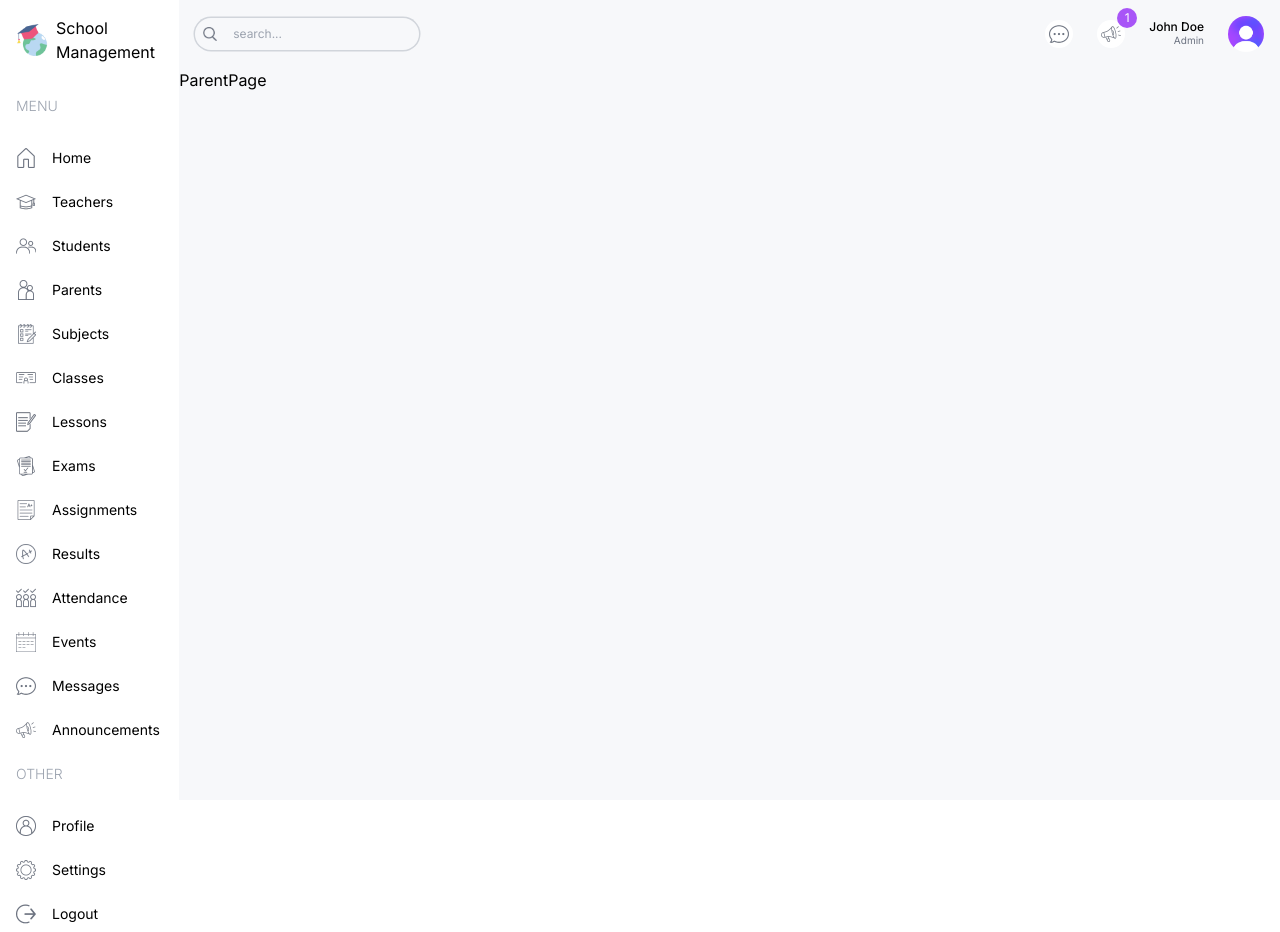
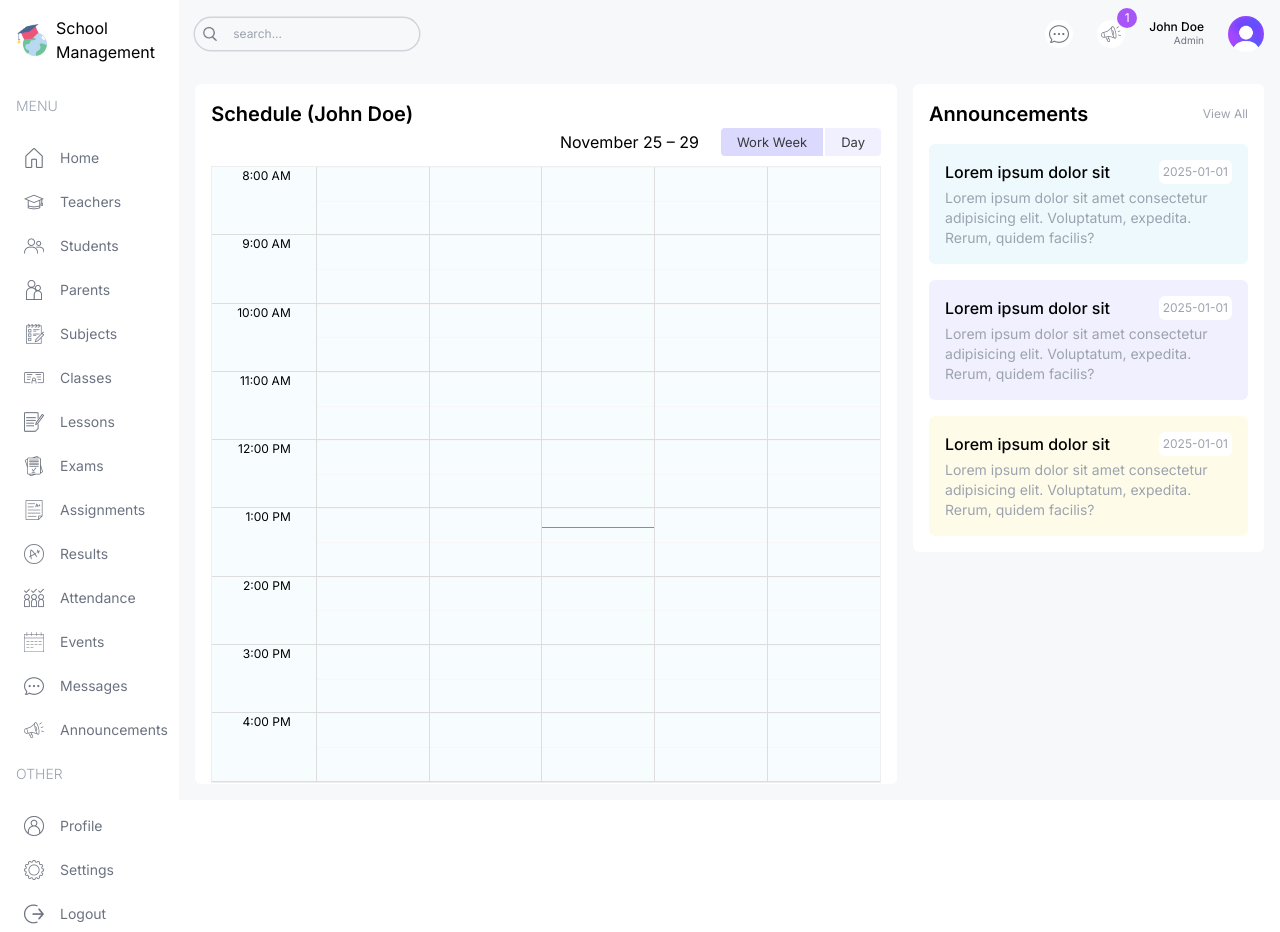
Before and after one commit to BentlyM/school-management-app, a Next.js app: page /parent in a window 1280 px wide. Built offline with nearby package versions, Linux system fonts and the light colour scheme.

Commit message:
completed homepages for all other users including calendars and charts for all of them respectively

```diff
--- a/package.json
+++ b/package.json
@@ -9,8 +9,10 @@
     "lint": "next lint"
   },
   "dependencies": {
+    "moment": "^2.30.1",
     "next": "^14.2.18",
     "react": "^18",
+    "react-big-calendar": "^1.16.3",
     "react-calendar": "^5.1.0",
     "react-dom": "^18",
     "recharts": "^2.13.3"
@@ -18,6 +20,7 @@
   "devDependencies": {
     "@types/node": "^20",
     "@types/react": "18.3.12",
+    "@types/react-big-calendar": "^1.16.0",
     "@types/react-dom": "^18",
     "eslint": "^8",
     "eslint-config-next": "14.2.5",
--- a/src/app/(dashboard)/layout.tsx
+++ b/src/app/(dashboard)/layout.tsx
@@ -18,7 +18,7 @@
       <Menu />
     </div>
     {/*Right*/}
-    <div className="w-[86%] md:w-[92%] lg:w-[84%] xl:w-[86%] bg-[#F7F8FA] overflow-scroll">
+    <div className="w-[86%] md:w-[92%] lg:w-[84%] xl:w-[86%] bg-[#F7F8FA] overflow-scroll flex flex-col">
       <NavBar />
       {children}
     </div>
--- a/src/app/(dashboard)/parent/page.tsx
+++ b/src/app/(dashboard)/parent/page.tsx
@@ -1,9 +1,22 @@
-import React from 'react'
+import Announcements from '@/components/Announcements';
+import BigCalendar from '@/components/BigCalender';
 
 const ParentPage = () => {
   return (
-    <div>ParentPage</div>
-  )
-}
+    <div className="flex-1 p-4 flex gap-4 flex-col xl:flex-row">
+      {/* LEFT */}
+      <div className="w-full xl:w-2/3">
+        <div className="h-full bg-white p-4 rounded-md">
+          <h1 className="text-xl font-semibold">Schedule (John Doe)</h1>
+          <BigCalendar />
+        </div>
+      </div>
+      {/* RIGHT */}
+      <div className="w-full xl:w-1/3 flex flex-col gap-8">
+        <Announcements />
+      </div>
+    </div>
+  );
+};
 
-export default ParentPage
+export default ParentPage;
--- a/src/app/(dashboard)/student/page.tsx
+++ b/src/app/(dashboard)/student/page.tsx
@@ -1,9 +1,24 @@
-import React from 'react'
+import Announcements from '@/components/Announcements';
+import BigCalendar from '@/components/BigCalender';
+import EventCalendar from '@/components/EventCalendar';
 
 const StudentPage = () => {
   return (
-    <div className=''>StudentPage</div>
-  )
-}
+    <div className="p-4 flex gap-4 flex-col xl:flex-row">
+      {/* LEFT */}
+      <div className="w-full xl:w-2/3">
+        <div className="h-full bg-white p-4 rounded-md">
+          <h1 className="text-xl font-semibold">Schedule (4A)</h1>
+          <BigCalendar />
+        </div>
+      </div>
+      {/* RIGHT */}
+      <div className="w-full xl:w-1/3 flex flex-col gap-8">
+        <EventCalendar />
+        <Announcements />
+      </div>
+    </div>
+  );
+};
 
-export default StudentPage
+export default StudentPage;
--- a/src/app/(dashboard)/teacher/page.tsx
+++ b/src/app/(dashboard)/teacher/page.tsx
@@ -1,9 +1,22 @@
-import React from 'react'
+import Announcements from '@/components/Announcements';
+import BigCalendar from '@/components/BigCalender';
 
 const TeacherPage = () => {
   return (
-    <div className=''>TeacherPage</div>
-  )
-}
+    <div className="flex-1 p-4 flex gap-4 flex-col xl:flex-row">
+      {/* LEFT */}
+      <div className="w-full xl:w-2/3">
+        <div className="h-full bg-white p-4 rounded-md">
+          <h1 className="text-xl font-semibold">Schedule</h1>
+          <BigCalendar />
+        </div>
+      </div>
+      {/* RIGHT */}
+      <div className="w-full xl:w-1/3 flex flex-col gap-8">
+        <Announcements />
+      </div>
+    </div>
+  );
+};
 
-export default TeacherPage
+export default TeacherPage;
--- /dev/null
+++ b/src/components/BigCalender.tsx
@@ -0,0 +1,34 @@
+"use client";
+
+import { Calendar, momentLocalizer, View, Views } from "react-big-calendar";
+import moment from "moment";
+import { calendarEvents } from "@/lib/data";
+import "react-big-calendar/lib/css/react-big-calendar.css";
+import { useState } from "react";
+
+const localizer = momentLocalizer(moment);
+
+const BigCalendar = () => {
+  const [view, setView] = useState<View>(Views.WORK_WEEK);
+
+  const handleOnChangeView = (selectedView: View) => {
+    setView(selectedView);
+  };
+
+  return (
+    <Calendar
+      localizer={localizer}
+      events={calendarEvents}
+      startAccessor="start"
+      endAccessor="end"
+      views={["work_week", "day"]}
+      view={view}
+      style={{ height: "98%" }}
+      onView={handleOnChangeView}
+      min={new Date(2025, 1, 0, 8, 0, 0)}
+      max={new Date(2025, 1, 0, 17, 0, 0)}
+    />
+  );
+};
+
+export default BigCalendar;
--- a/src/components/Menu.tsx
+++ b/src/components/Menu.tsx
@@ -113,6 +113,7 @@
   },
 ];
 
+import { role } from '@/lib/data';
 import Image from 'next/image';
 import Link from 'next/link';
 import React from 'react';
@@ -125,16 +126,20 @@
           <span className="hidden lg:block text-gray-400 font-light my-4">
             {i.title}
           </span>
-          {i.items.map((item) => (
+          {i.items.map((item) => {
+            if (item.visible.includes(role)) {
+              return (
                 <Link
                   href={item.href}
                   key={item.label}
-              className="flex items-center justify-center lg:justify-start gap-4 tex-gray-500 py-2"
+                  className="flex items-center justify-center lg:justify-start gap-4 text-gray-500 py-2 md:px-2 rounded-md hover:bg-lamaSkyLight"
                 >
                   <Image src={item.icon} alt="" width={20} height={20} />
-              <span className='hidden lg:block'>{item.label}</span>
+                  <span className="hidden lg:block">{item.label}</span>
                 </Link>
-          ))}
+              );
+            }
+          })}
         </div>
       ))}
     </div>
```
Also changed, not shown: 1 other file (tests, documents, lock files or other folders). Lines whose indentation alone changed are shown as unchanged.
